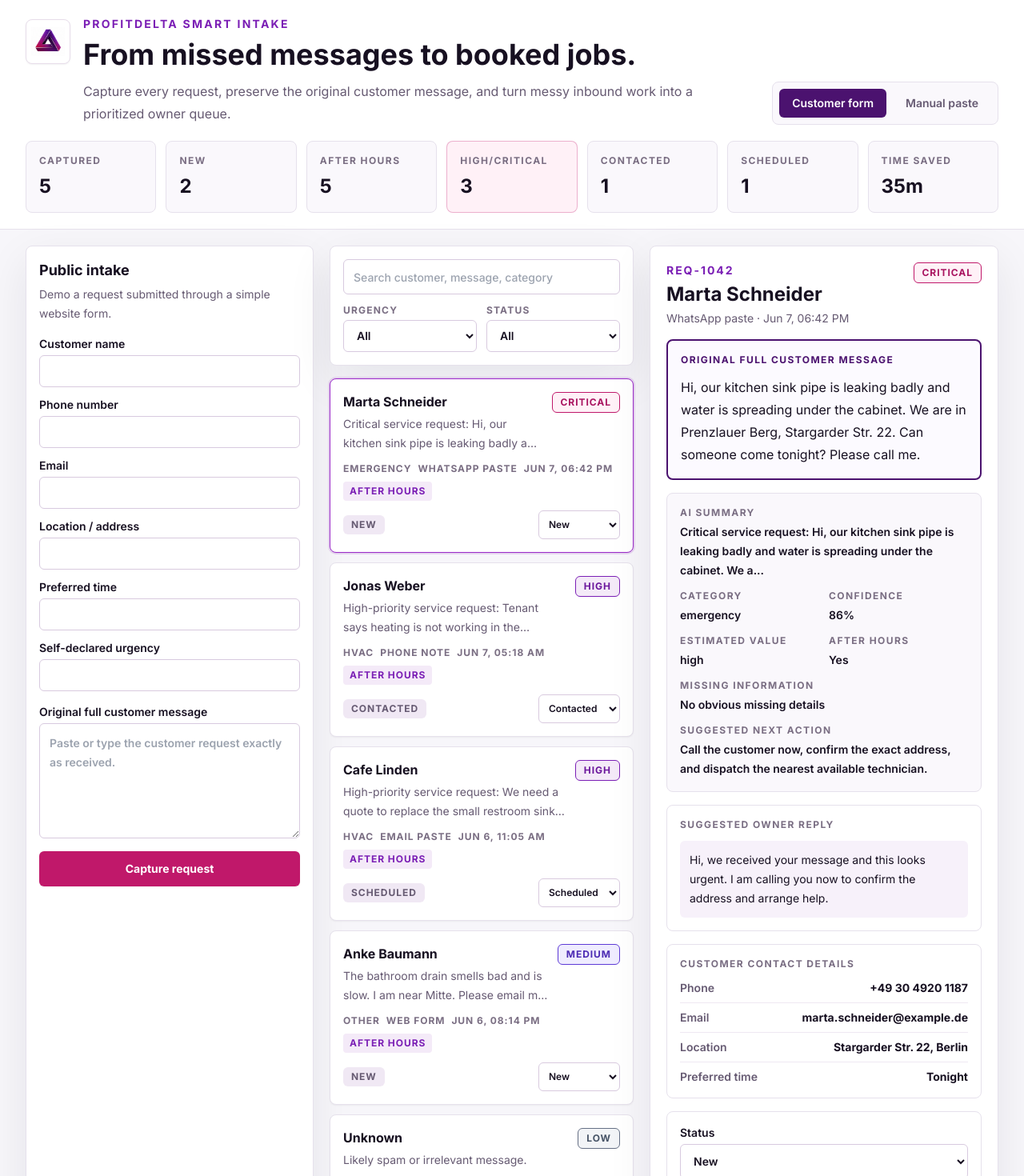
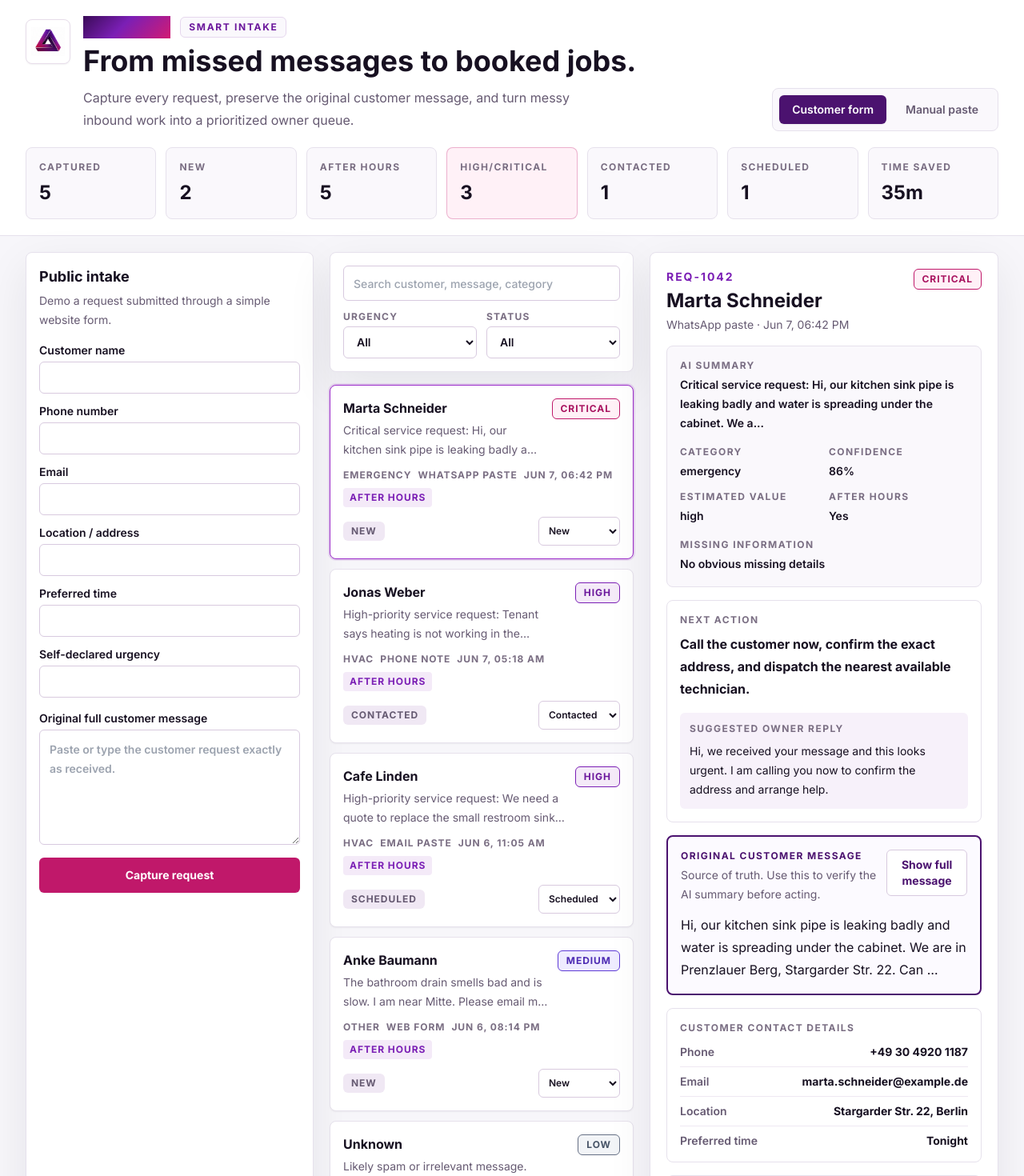
Before and after one commit to giliyoffe/profitdelta-smart-intake-poc, a Next.js app: page / in a window 1280 px wide. Shown: the top 1470 px of the page at 80% size. Built offline with nearby package versions, Linux system fonts and the light colour scheme.

Commit message:
Refine dashboard hierarchy and source message disclosure

```diff
--- a/components/SmartIntakeApp.tsx
+++ b/components/SmartIntakeApp.tsx
@@ -336,6 +336,7 @@ function createRequestFromForm(form: IntakeFormState): RequestRecord {
 export function SmartIntakeApp() {
   const [requests, setRequests] = useState<RequestRecord[]>(seededRequests);
   const [selectedId, setSelectedId] = useState(seededRequests[0].id);
+  const [showOriginalMessage, setShowOriginalMessage] = useState(false);
   const [activeForm, setActiveForm] = useState<"customer" | "manual">("customer");
   const [form, setForm] = useState<IntakeFormState>(emptyForm);
   const [query, setQuery] = useState("");
@@ -397,11 +398,18 @@ export function SmartIntakeApp() {
                 src="/assets/logo/profitdelta-symbol.png"
               />
               <div>
-                <p className="text-sm font-bold uppercase tracking-[0.16em] text-[#7B1FB5]">ProfitDelta Smart Intake</p>
-                <h1 className="mt-2 max-w-4xl text-3xl font-bold tracking-normal text-[#171021] sm:text-4xl">
+                <div className="flex flex-wrap items-center gap-3">
+                  <p className="text-xl font-black tracking-normal text-transparent [background:linear-gradient(135deg,#3A0B57_0%,#7B1FB5_45%,#D21B73_100%)] bg-clip-text">
+                    ProfitDelta
+                  </p>
+                  <span className="rounded-md border border-[#E6D7EE] bg-[#FAF8FC] px-2.5 py-1 text-xs font-bold uppercase tracking-[0.14em] text-[#6B179C]">
+                    Smart Intake
+                  </span>
+                </div>
+                <h1 className="mt-2 max-w-3xl text-3xl font-bold tracking-normal text-[#171021] sm:text-4xl">
                   From missed messages to booked jobs.
                 </h1>
-                <p className="mt-3 max-w-3xl text-base leading-7 text-[#665A72]">
+                <p className="mt-3 max-w-2xl text-base leading-7 text-[#665A72]">
                   Capture every request, preserve the original customer message, and turn messy inbound work into a prioritized owner queue.
                 </p>
               </div>
@@ -542,7 +550,10 @@ export function SmartIntakeApp() {
                 className={`rounded-lg border bg-white p-4 text-left shadow-sm transition hover:border-[#9B2BC9] ${
                   request.id === selected?.id ? "border-[#9B2BC9] ring-2 ring-[#9B2BC9]/15" : "border-[#E6E1EC]"
                 }`}
-                onClick={() => setSelectedId(request.id)}
+                onClick={() => {
+                  setSelectedId(request.id);
+                  setShowOriginalMessage(false);
+                }}
                 type="button"
               >
                 <div className="flex items-start justify-between gap-3">
@@ -578,7 +589,14 @@ export function SmartIntakeApp() {
           </div>
         </div>
 
-        {selected ? <RequestDetail request={selected} onStatusChange={(status) => updateStatus(selected.id, status)} /> : null}
+        {selected ? (
+          <RequestDetail
+            request={selected}
+            showOriginalMessage={showOriginalMessage}
+            onStatusChange={(status) => updateStatus(selected.id, status)}
+            onToggleOriginalMessage={() => setShowOriginalMessage((current) => !current)}
+          />
+        ) : null}
       </section>
     </main>
   );
@@ -635,7 +653,17 @@ function SelectFilter({
   );
 }
 
-function RequestDetail({ request, onStatusChange }: { request: RequestRecord; onStatusChange: (status: Status) => void }) {
+function RequestDetail({
+  request,
+  showOriginalMessage,
+  onStatusChange,
+  onToggleOriginalMessage
+}: {
+  request: RequestRecord;
+  showOriginalMessage: boolean;
+  onStatusChange: (status: Status) => void;
+  onToggleOriginalMessage: () => void;
+}) {
   return (
     <aside className="grid content-start gap-4 rounded-lg border border-[#E6E1EC] bg-white p-5 shadow-soft">
       <div className="flex flex-col justify-between gap-3 sm:flex-row sm:items-start">
@@ -647,12 +675,7 @@ function RequestDetail({ request, onStatusChange }: { request: RequestRecord; on
         <UrgencyBadge urgency={request.ai_urgency} />
       </div>
 
-      <section className="rounded-lg border-2 border-[#4B126F] bg-[#FCFAFF] p-4">
-        <p className="text-xs font-bold uppercase tracking-[0.12em] text-[#4B126F]">Original full customer message</p>
-        <p className="mt-3 whitespace-pre-wrap text-base leading-7 text-[#171021]">{request.original_message}</p>
-      </section>
-
-      <section className="grid gap-3 rounded-lg border border-[#E6E1EC] bg-[#FAF8FC] p-4">
+      <section className="grid gap-4 rounded-lg border border-[#E6E1EC] bg-[#FAF8FC] p-4">
         <DetailRow label="AI summary" value={request.ai_summary} />
         <div className="grid gap-3 sm:grid-cols-2">
           <DetailRow label="Category" value={request.ai_category.replaceAll("_", " ")} />
@@ -664,12 +687,34 @@ function RequestDetail({ request, onStatusChange }: { request: RequestRecord; on
           label="Missing information"
           value={request.ai_missing_information.length ? request.ai_missing_information.join(", ") : "No obvious missing details"}
         />
-        <DetailRow label="Suggested next action" value={request.ai_suggested_next_action} />
       </section>
 
       <section className="rounded-lg border border-[#E6E1EC] p-4">
-        <p className="text-xs font-bold uppercase tracking-[0.12em] text-[#7A6E83]">Suggested owner reply</p>
-        <p className="mt-3 rounded-md bg-[#F7F1FA] p-3 text-sm leading-6 text-[#171021]">{request.ai_suggested_owner_message}</p>
+        <p className="text-xs font-bold uppercase tracking-[0.12em] text-[#7A6E83]">Next action</p>
+        <p className="mt-2 text-base font-bold leading-7 text-[#171021]">{request.ai_suggested_next_action}</p>
+        <div className="mt-4 rounded-md bg-[#F7F1FA] p-3">
+          <p className="text-xs font-bold uppercase tracking-[0.12em] text-[#7A6E83]">Suggested owner reply</p>
+          <p className="mt-2 text-sm leading-6 text-[#171021]">{request.ai_suggested_owner_message}</p>
+        </div>
+      </section>
+
+      <section className="rounded-lg border-2 border-[#4B126F] bg-[#FCFAFF] p-4">
+        <div className="flex flex-col justify-between gap-3 sm:flex-row sm:items-start">
+          <div>
+            <p className="text-xs font-bold uppercase tracking-[0.12em] text-[#4B126F]">Original customer message</p>
+            <p className="mt-1 text-sm leading-6 text-[#665A72]">Source of truth. Use this to verify the AI summary before acting.</p>
+          </div>
+          <button
+            className="rounded-md border border-[#D8CADF] bg-white px-3 py-2 text-sm font-bold text-[#4B126F] hover:bg-[#F7F1FA]"
+            onClick={onToggleOriginalMessage}
+            type="button"
+          >
+            {showOriginalMessage ? "Hide full message" : "Show full message"}
+          </button>
+        </div>
+        <p className={`mt-3 whitespace-pre-wrap text-base leading-7 text-[#171021] ${showOriginalMessage ? "" : "line-clamp-3"}`}>
+          {request.original_message}
+        </p>
       </section>
 
       <section className="grid gap-3 rounded-lg border border-[#E6E1EC] p-4">
```
